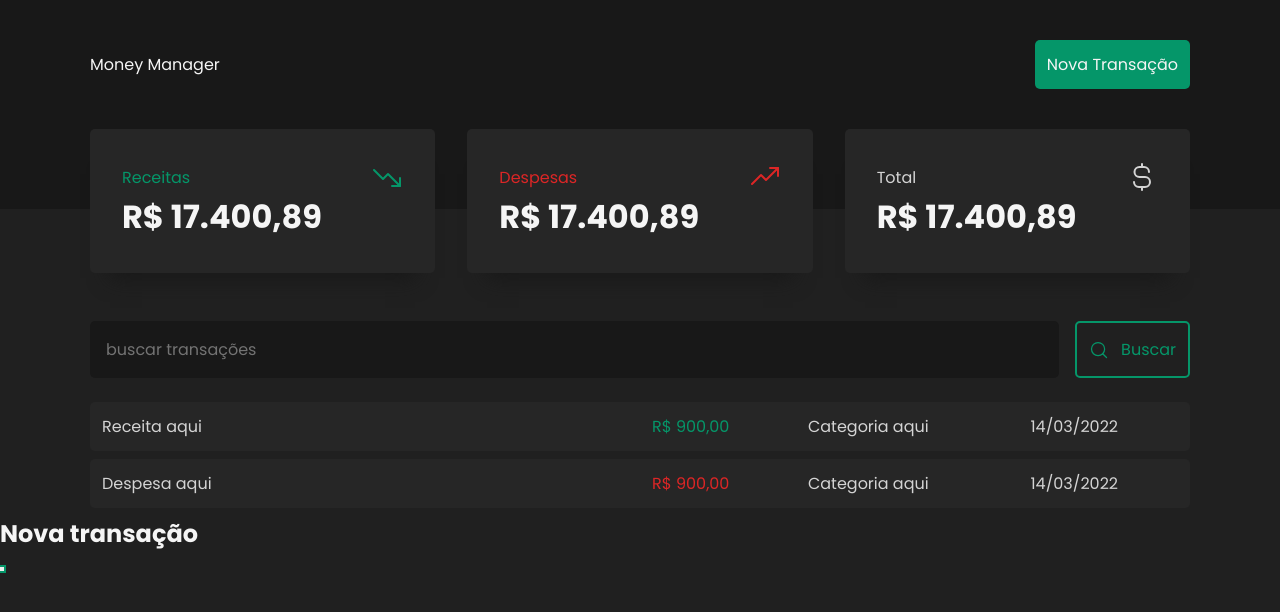
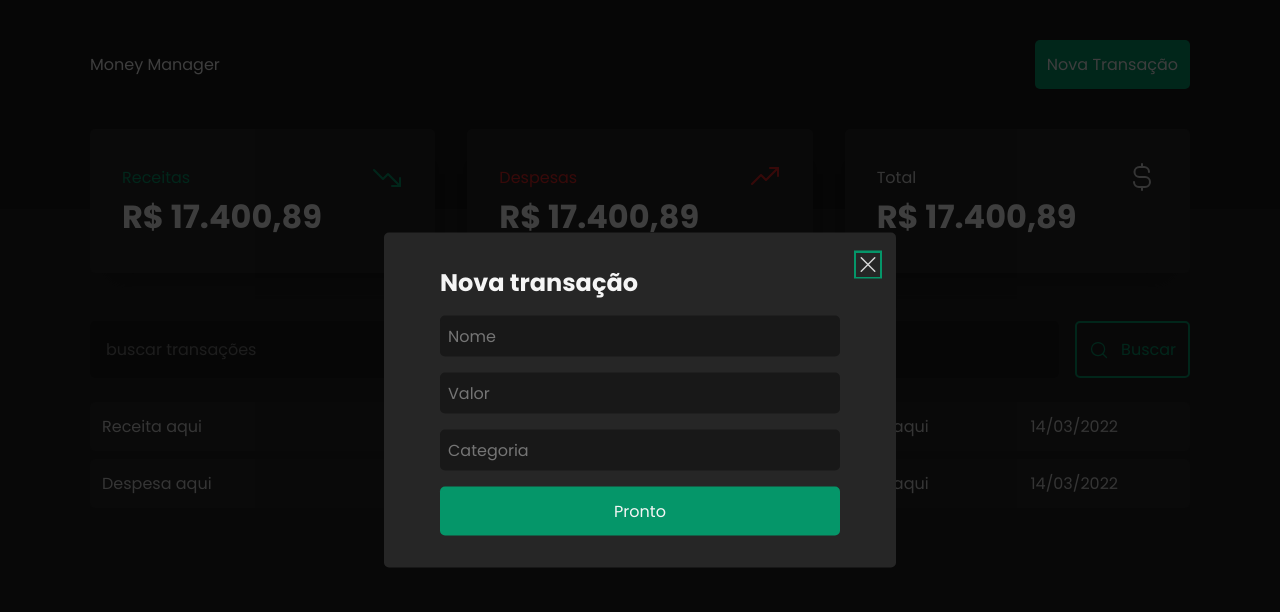
Before and after one commit to MrNaceja/money-manager, a React (Vite) app: page / in a window 1280 px wide. Both pictures are taken after a click on the button "Nova Transação". Shown: the top 612 px of the page. Built offline with nearby package versions, Linux system fonts and the light colour scheme.

Commit message:
Criado modal

```diff
--- a/src/components/Header/index.tsx
+++ b/src/components/Header/index.tsx
@@ -1,6 +1,7 @@
 import { StyledButtonFilled, StyledButtonOutlined } from '../../styles/Button';
 import { StyledHeader, StyledHeaderContainer } from './styles';
 import * as Dialog from '@radix-ui/react-dialog';
+import ModalTransaction from '../ModalTransaction';
 export default function Header() {
     return (
         <StyledHeaderContainer>
@@ -15,12 +16,7 @@ export default function Header() {
                             Nova Transação
                         </StyledButtonFilled>
                     </Dialog.Trigger>
-                    <Dialog.Portal>
-                        <Dialog.Content>
-                            <Dialog.Title>Nova transação</Dialog.Title>
-                            <Dialog.Close />
-                        </Dialog.Content>
-                    </Dialog.Portal>
+                    <ModalTransaction />
                 </Dialog.Root>
             </StyledHeader>
         </StyledHeaderContainer>
--- /dev/null
+++ b/src/components/ModalTransaction/index.tsx
@@ -0,0 +1,24 @@
+import * as Dialog from "@radix-ui/react-dialog";
+import { StyledButtonFilled } from "../../styles/Button";
+import { StyledModalBox, StyledModalForm, StyledModalOverlay, StyledModalClose } from "./styles";
+import { X } from 'phosphor-react'
+
+export default function ModalTransaction() {
+    return (
+        <Dialog.Portal>
+            <StyledModalOverlay />
+            <StyledModalBox>
+                <Dialog.Title>Nova transação</Dialog.Title>
+                <StyledModalClose>
+                    <X size={24}/>
+                </StyledModalClose>
+                <StyledModalForm>
+                    <input type="text" placeholder="Nome" required/>
+                    <input type="number" placeholder="Valor" required/>
+                    <input type="text" placeholder="Categoria" required/>
+                    <StyledButtonFilled fillWidth >Pronto</StyledButtonFilled>
+                </StyledModalForm>
+            </StyledModalBox>
+        </Dialog.Portal>
+    )
+}
--- /dev/null
+++ b/src/components/ModalTransaction/styles.ts
@@ -0,0 +1,50 @@
+import { Overlay, Content, Close } from "@radix-ui/react-dialog";
+import styled from "styled-components";
+
+export const StyledModalClose = styled(Close)`
+    position: absolute;
+    top: 1.25rem;
+    line-height: 0;
+    right: 1rem;
+    color: ${props => props.theme["gray-300"]};
+    background:transparent;
+    border: none;
+`
+
+export const StyledModalOverlay = styled(Overlay)`
+    height: 100vh;
+    width:100vw;
+    background: rgba(0,0,0,.75);
+    position: fixed;
+    inset: 0;
+`
+
+export const StyledModalBox = styled(Content)`
+    min-width:32rem;
+    background: ${props => props.theme["gray-700"]};
+    padding:2rem 3.5rem;
+    border-radius: 5px;
+    position: fixed;
+    left: 50%;
+    top: 50%;
+    transform: translate(-50%, -50%);
+    display:flex;
+    flex-direction: column;
+    gap: 1rem;
+`
+
+export const StyledModalForm = styled.form`
+    display:flex;
+    align-items: center;
+    flex-direction: column;
+    gap: 1rem;
+    height: 100%;
+    input {
+        width: 100%;
+        border:none;
+        background: ${props => props.theme["gray-900"]};
+        border-radius: 5px;
+        padding:.5rem;
+        color: ${props => props.theme["gray-300"]}
+    }
+`
--- a/src/styles/Button.ts
+++ b/src/styles/Button.ts
@@ -1,6 +1,10 @@
-import styled from "styled-components";
+import styled, { css } from "styled-components";
 
-const StyledButton = styled.button`
+interface StyledButtonProps{
+    fillWidth?: boolean
+}
+
+const StyledButton = styled.button<StyledButtonProps>`
     padding: .75rem;
     border-radius:5px;
     cursor:pointer;
@@ -8,7 +12,9 @@ const StyledButton = styled.button`
     border:none;
     display:flex;
     align-items: center;
+    justify-content: center;
     column-gap: .75rem;
+    ${props => props.fillWidth && css` width: 100%;`};
 `
 
 export const StyledButtonOutlined = styled(StyledButton)`
```
